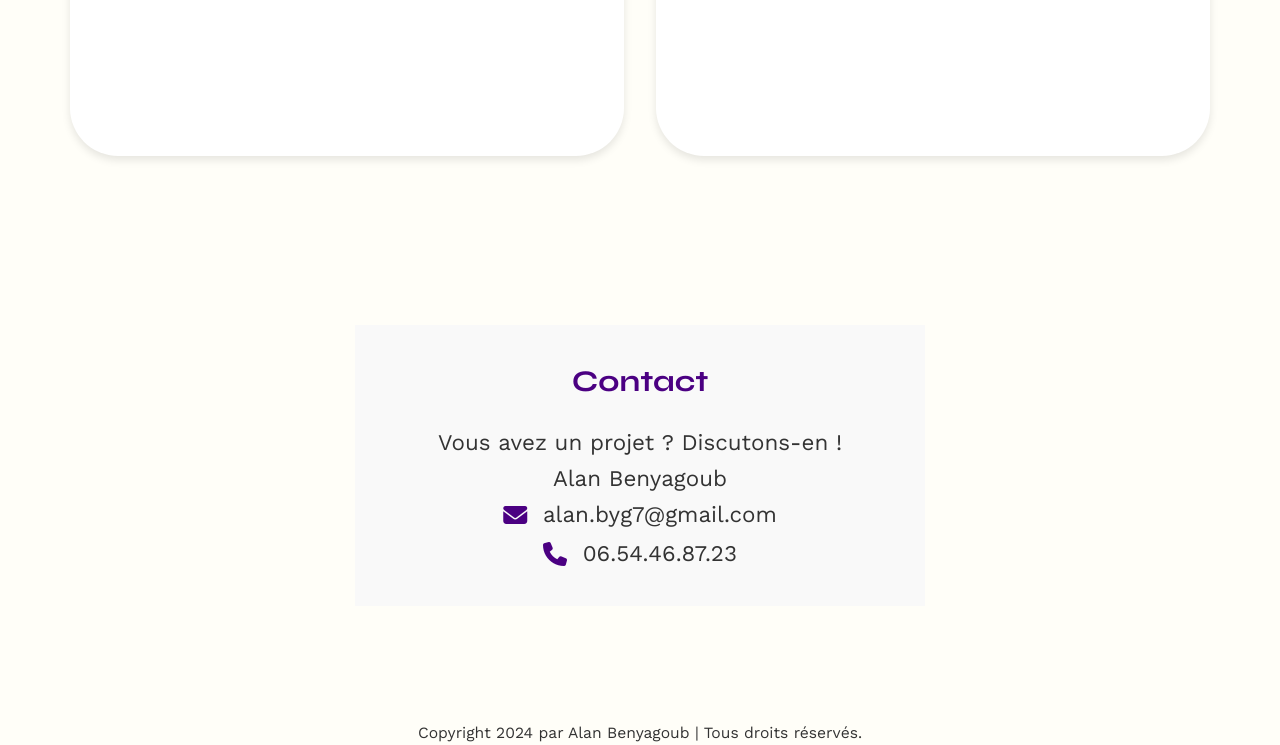
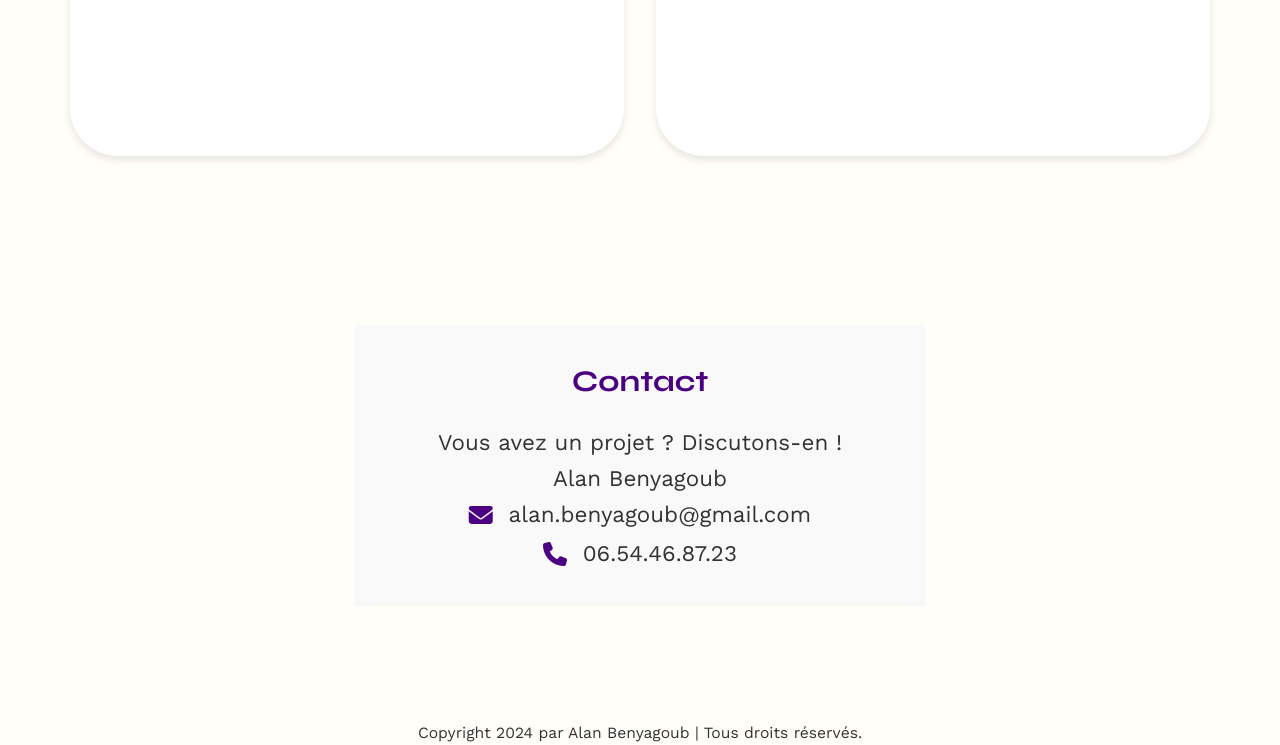
Before and after one commit to Alan-B7/Porfolio, a plain HTML site: page index.html in a window 1280 px wide. Shown: the part 4411-5156 px from the top of the page. Drawn offline with nearby package versions, Linux system fonts and the light colour scheme.

```diff
--- a/index.html
+++ b/index.html
@@ -260,7 +260,7 @@
 		<p>Vous avez un projet ? Discutons-en !</p>
 		<ul class="liste-contacts">
 			<li>Alan Benyagoub</li>
-			<li><span class="contact-icon"><i class="fa-solid fa-envelope"></i></span> alan.byg7@gmail.com</li>
+			<li><span class="contact-icon"><i class="fa-solid fa-envelope"></i></span> alan.benyagoub@gmail.com</li>
 			<li><span class="contact-icon"><i class="fa-solid fa-phone"></i></span> 06.54.46.87.23</li>
 		</ul>
 	</section>
```
